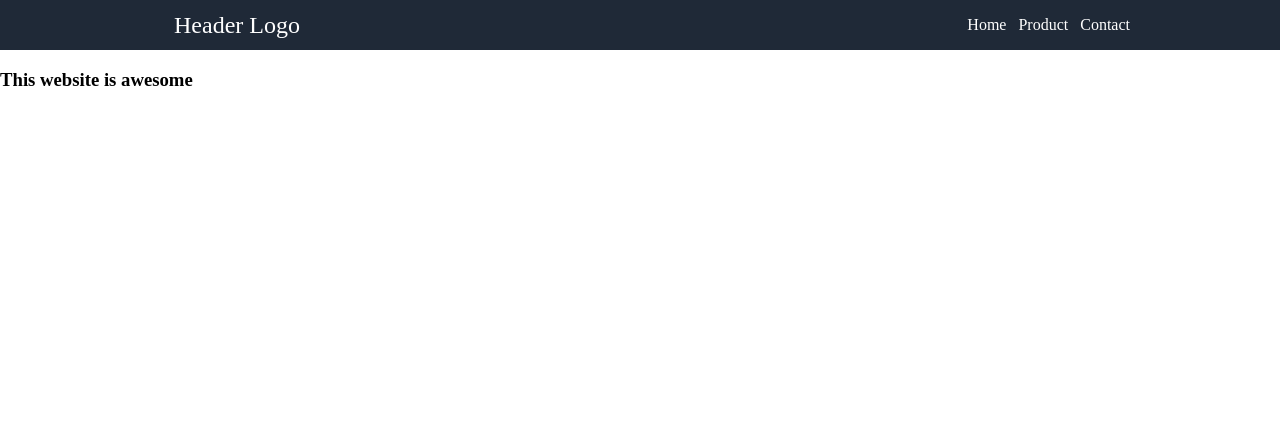
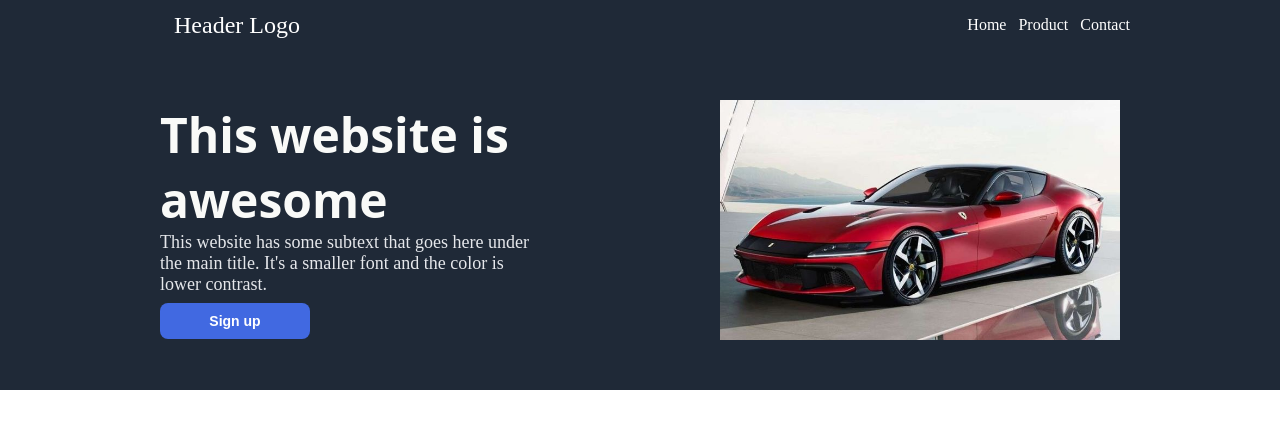
Before and after one commit to Franklingif/landing-page, a plain HTML site: page index.html in a window 1280 px wide. Drawn offline with Linux system fonts and the light colour scheme.

Commit message:
Create the main part of the  website
Create the main part with all the skill learnt through the course. Quite easy.

```diff
--- a/index.html
+++ b/index.html
@@ -18,7 +18,13 @@
         </div>
 
         <div class="main">
-            <h3>This website is awesome</h3>
+            <div class="text">
+                <div class="title">This website is awesome</div>
+                <div class="content">This website has some subtext that goes here under the main title. It's a smaller font and the color is lower contrast.</div>
+                <button class="first-button">Sign up</button>
+            </div>
+            <img class="car" src="IMG_1765.JPG">
         </div>
+
     </body>
 </html>
--- a/landing_page.css
+++ b/landing_page.css
@@ -1,5 +1,8 @@
 body {
     margin: 0;
+    display: flex;
+    flex-direction: column;
+    flex: 1;
 }
 
 .header {
@@ -29,3 +32,50 @@ a {
     color: white;
     text-decoration: none;
 }
+
+.title {
+    font-size: 48px;
+    color: #F9FAF8;
+    font-weight: 900;
+    font-family: system-ui, -apple-system, BlinkMacSystemFont, 'Segoe UI', Roboto, Oxygen, Ubuntu, Cantarell, 'Open Sans', 'Helvetica Neue', sans-serif;
+}
+
+.text {
+    display: flex;
+    flex-direction: column;
+    justify-content: center; /* Centre le contenu */
+    max-width: 480px; /* Empêche le texte d'être trop large */
+}
+
+.content {
+    font-size: 18px;
+    color: #E5E7EB;
+    width: 380px;
+}
+
+.first-button {
+    background: royalblue;
+    border: none;
+    color: white;
+    font-size: 14px;
+    font-weight: bold;
+    padding: 10px 32px;
+    border-radius: 8px;
+    cursor: pointer;
+    width: 150px;
+    margin-top: 8px;
+}
+
+.main {
+    background-color: #1F2937;
+    display: flex;
+    align-items: center;
+    justify-content: center;
+    gap: 80px;
+    padding: 50px 150px;
+}
+
+.car {
+    max-width: 400px;
+    height: auto;
+}
```
Also changed, not shown: IMG_1765.JPG (added).
